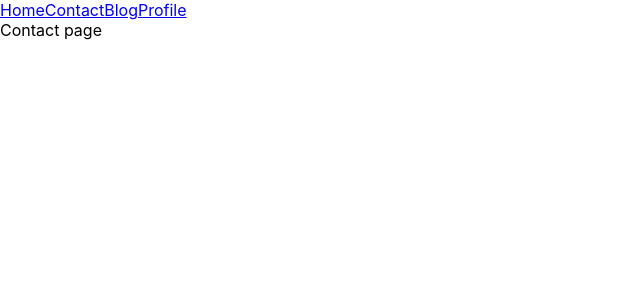
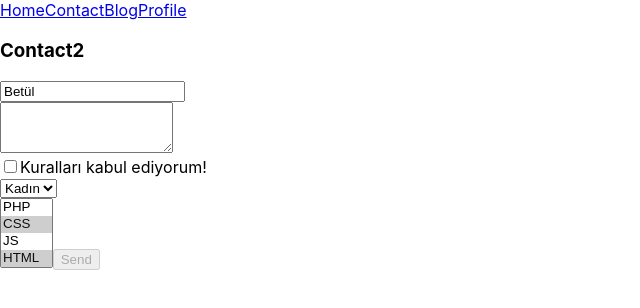
Before and after one commit to betulguner/betul-react-starter-kit, a React (Create React App) app: page /contact in a window 1280 px wide. Shown: the top 308 px of the page, without its empty margins (0-640 px from the left). Built offline with nearby package versions, Linux system fonts and the light colour scheme.

Commit message:
New commitsss

```diff
--- a/package.json
+++ b/package.json
@@ -5,6 +5,7 @@
   "dependencies": {
     "bootstrap": "^5.3.2",
     "classnames": "^2.5.1",
+    "formik": "^2.4.5",
     "react": "^18.2.0",
     "react-bootstrap": "^2.10.0",
     "react-dom": "^18.2.0",
--- a/src/App.js
+++ b/src/App.js
@@ -384,5 +384,7 @@ const submitHandle = e => {
   url('home.blog.categories')
   return useRoutes(routes)
 
+
+
 }
 export default App;
--- a/src/pages/Contact.js
+++ b/src/pages/Contact.js
@@ -1,13 +1,42 @@
-import { Helmet } from "react-helmet";
+import {Formik, Form, Field} from "formik";
 
 export default function Contact(){
     return(
         <div>
-            <Helmet>
-                <title>Contact</title>
-            </Helmet>
-            Contact page
+            <h3>Contact2</h3>
+            <Formik initialValues={{
+                name: 'Betül',
+                about: '',
+                accept:false,
+                gender:1,
+                skills: ['html', 'css', 'mssql']
+            }}
+            onSubmit={values => console.log(values)}>
 
+                {({values}) => (
+                    <Form>
+                        <Field name="name"/> <br/>
+                        <Field component="textarea" rows={3} cols={19} name="about"/> <br/>
+                        <label>
+                            <Field type="checkbox" name="accept"/>
+                            Kuralları kabul ediyorum!
+                        </label><br/>
+                        <Field component="select" name="gender">
+                            <option value={1}>Kadın</option>
+                            <option value={2}>Erkek</option>
+                        </Field> <br/>
+                        <Field component="select" name="skills" multiple={true}>
+                            <option value="php">PHP</option>
+                            <option value="css">CSS</option>
+                            <option value="js">JS</option>
+                            <option value="html">HTML</option>
+                            <option value="mssql">MSSQL</option>
+
+                        </Field>
+                        <button disabled={!values.accept} type="submit">Send</button>
+                    </Form>
+                )}
+            </Formik>
         </div>
     )
 }
--- a/src/pages/auth/Login.js
+++ b/src/pages/auth/Login.js
@@ -1,6 +1,7 @@
 import { useAuth } from "../../context/AuthContext2";
 import { useNavigate, useLocation } from "react-router-dom";
 import { Helmet } from "react-helmet";
+import {useFormik, Formik, Form, Field} from "formik";
 
 export default function Login(){
 
@@ -23,13 +24,52 @@ export default function Login(){
         })
     }
 
+    const {handleSubmit, handleChange, values } = useFormik({
+        initialValues: {
+            username: '',
+            password: ''
+        },
+        onSubmit: values => {
+            setUser({values})
+            navigate(location?.state?.return_url || '/' , {
+                replace: true
+            })
+        }
+
+    })
+
+    //<button onClick={loginHandle}>Giriş yap</button>  //return içindeki loginPage yazısı altındaydı
     return (
         <div>
             <Helmet>
                 <title>Login</title>
             </Helmet>
             Login Page <br/>
-            <button onClick={loginHandle}>Giriş yap</button>
+
+            <Formik initialValues={{
+                username: '',
+                password: ''
+            }} onsubmit={values => {
+                console.log(values)
+            }}>
+                {({ values }) => (
+                    <Form>
+                        <Field name='username'/> <br/>
+                        <Field name= 'password' type= 'password'/> <br/>
+                        <button type='submit'>Giriş yap</button>
+                    </Form>
+                )}
+            </Formik>
+
+            <form onSubmit={handleSubmit}>
+                <label htmlFor='username'>kullanıcı adı</label>
+                <input type='text' id='username' value={values.username} onChange={handleChange}/> <br/>
+
+                <label htmlFor='password'>Password</label>
+                <input type="password" id='password' value={values.password} onChange={handleChange} ></input> <br/>
+
+                <button type='submit'> Giriş yap</button>
+            </form>
         </div>
     )
 }
```
Also changed, not shown: src/pages/Contact2.js (added, +13 -0 lines), 1 other file (tests, documents, lock files or other folders).
